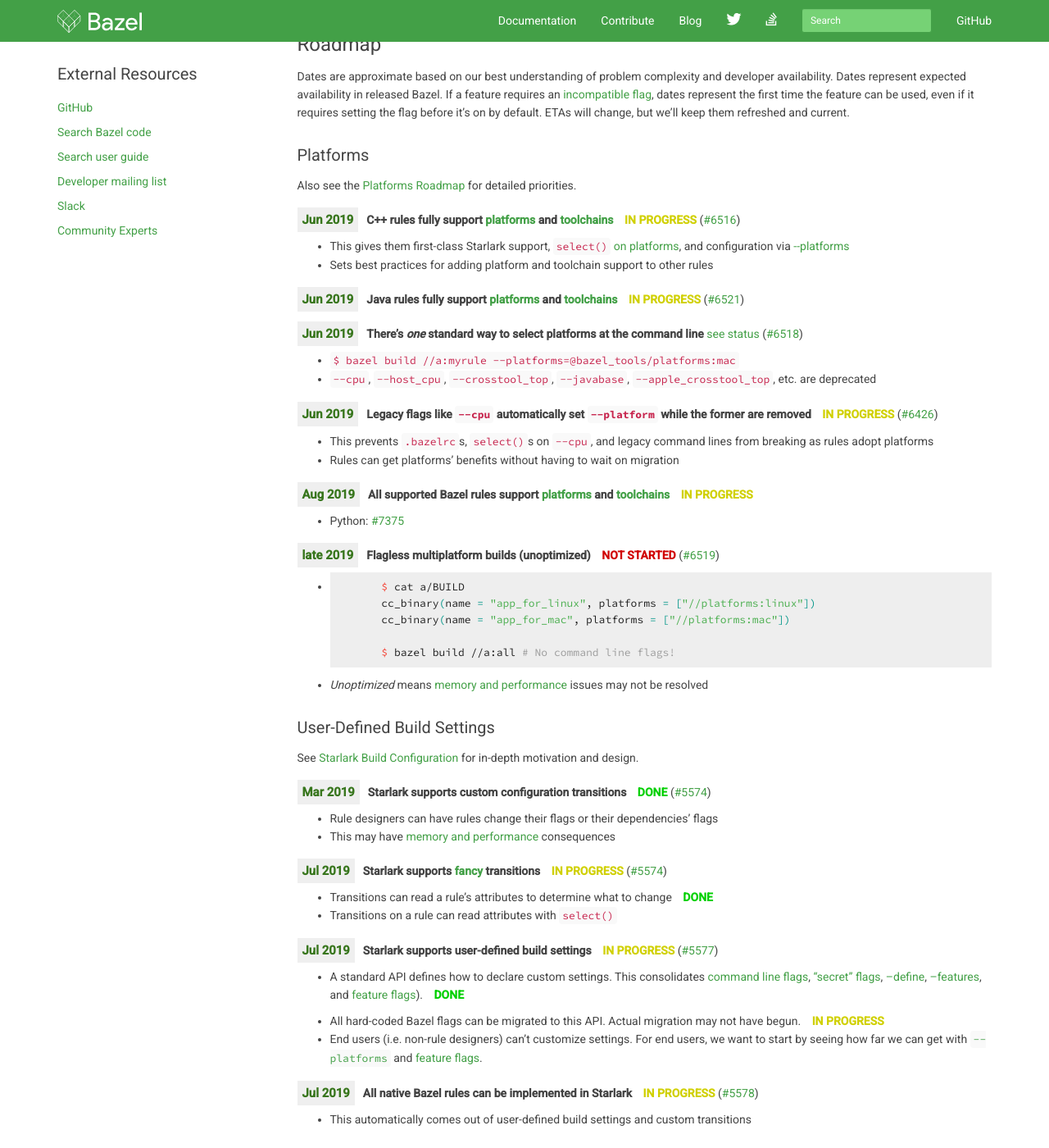
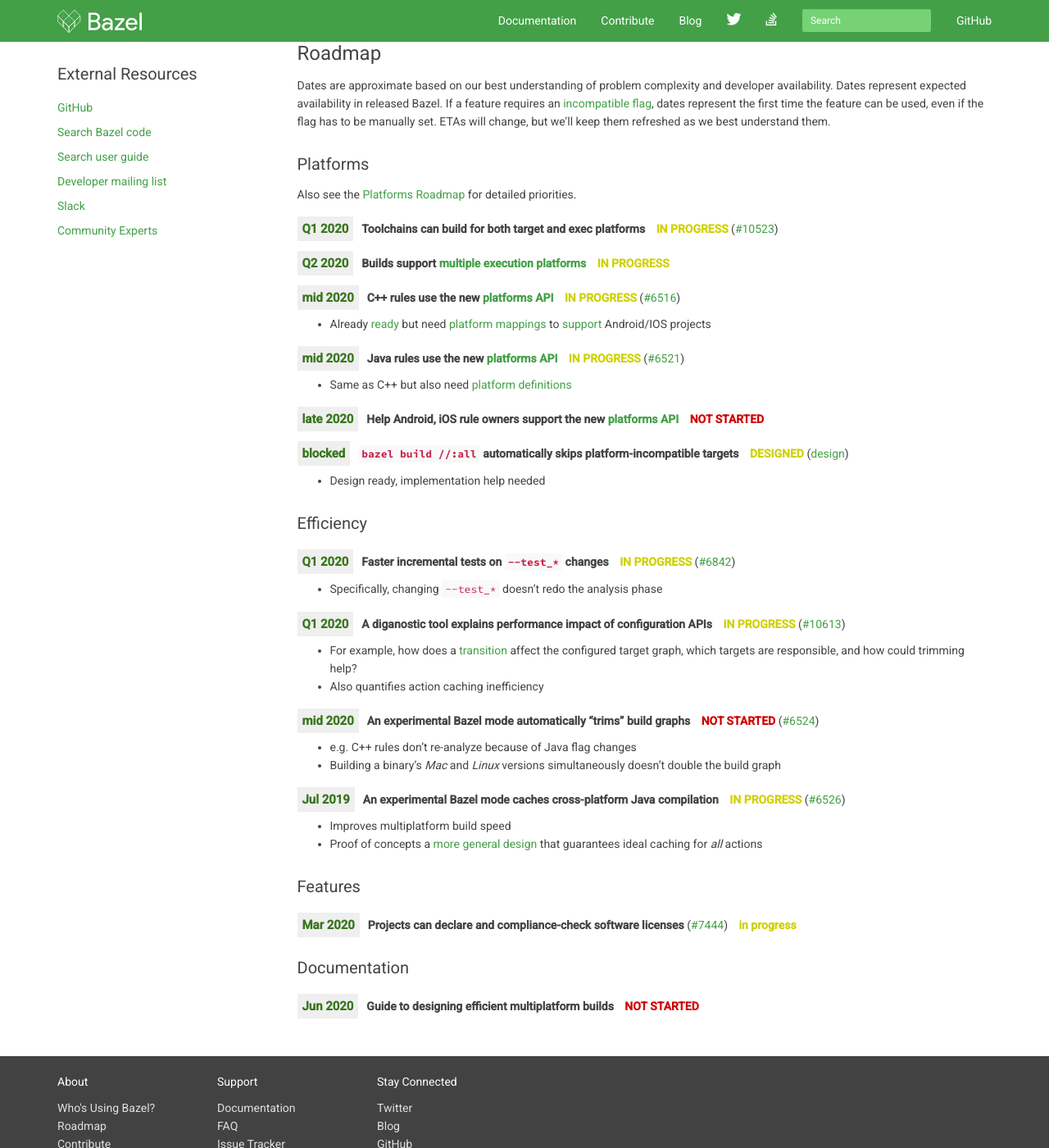
Before and after one commit to bazelbuild/bazel-website, a Jekyll site: the page built from roadmaps/configuration.md, in a window 1280 px wide and 1400 px high, scrolled down 684 px. Shown: the whole window at 82% size. Built offline with Jekyll 4.4.1, drawn with Linux system fonts in a browser that asks for light colours; nearby versions of some CDN libraries; library files that are not in the unit come from our copies; comment, search, counter and statistics services are not loaded; some of the changed text lies outside the part shown.

Commit message:
2020 Configurability roadmap (#215)
* Initial checkin of 2020 roadmap.

* Missed a few files last checkin.

* Final pieces of initial 2020 checkin

````diff
--- a/roadmaps/configuration.md
+++ b/roadmaps/configuration.md
@@ -30,29 +30,34 @@
   }
 </style>
 
-# Bazel Configurability 2019 Roadmap
+# Bazel Configurability 2020 Roadmap
 
-*Last verified: 2019-04-25* ([update history](https://github.com/bazelbuild/bazel-website/commits/master/roadmaps/configuration.md))
+*Last verified: 2020-01-17* ([update history](https://github.com/bazelbuild/bazel-website/commits/master/roadmaps/configuration.md))
 
 *Point of contact:* [gregestren](https://github.com/gregestren)
 
 *Discuss:*  [Configurability roadmap: discussion](https://github.com/bazelbuild/bazel/issues/6431)
 
-## Previous
+## Previous Roadmaps
 
-* [Bazel Configurability 2018 Roadmap](2018/configuration.html)
+* [2019](2019/configuration.html) (w/ EOY review)
+* [2018](2018/configuration.html)
 
 ## Goal
 
-**`$ bazel build :all`** ***just works***, for whatever platform(s) you build for.
+`$ bazel build //:all` *just works*, for any project and any targeted platforms.
 
-* Targets "know" how to build themselves. For example, an `android_binary` automatically chooses the right SDK.
 * Builds don't require command-line flags.
-* Any target can be built with any other. For example, a binary's *Mac* and *Linux* versions can be built in the same command.
-* Dependencies can build differently than their parents. For example, a test builds helper binaries without debug symbols.
-* All rule logic and related flags are user-defined. Nothing requires a Bazel release.
-* Builds can target any platform or any mix of platforms. Nothing requires a Bazel release.
-* These features scale well for large builds.
+* Each target automatically uses correct settings (e.g. `android_binary` uses the right NDK).
+* It's easy to target multiple platforms.
+* Dependencies can be configured differently than their parents.
+* Builds scale well, particularly w.r.t graph size and action caching.
+
+We also support
+[`cquery`](https://docs.bazel.build/versions/master/cquery.html), [`Starlark
+configuration`](https://docs.bazel.build/versions/master/skylark/config.html),
+and
+[`select()`](https://docs.bazel.build/versions/master/configurable-attributes.html).
 
 ## Roadmap
 
@@ -60,168 +65,104 @@
 and developer availability. Dates represent expected availability in released
 Bazel. If a feature requires an [incompatible
 flag](https://docs.bazel.build/versions/master/backward-compatibility.html#incompatible-changes-and-migration-recipes),
-dates represent the first time the feature can be used, even if it requires
-setting the flag before it's on by default. ETAs will change, but we'll keep
-them refreshed and current.
+dates represent the first time the feature can be used, even if the flag has to
+be manually set. ETAs will change, but we'll keep them refreshed as we best
+understand them.
 
 ### Platforms
 Also see the [Platforms Roadmap](platforms.html) for detailed priorities.
 
 <div class="padbottom"></div>
-<span class="etabox">Jun 2019</span>**C++ rules fully support
-[platforms](https://docs.bazel.build/versions/master/platforms.html) and
-[toolchains](https://docs.bazel.build/versions/master/toolchains.html)**
+<span class="etabox">Q1 2020</span>**Toolchains can build for both target and
+exec platforms**
+<span class="inprogressstatus">IN PROGRESS</span> ([#10523](https://github.com/bazelbuild/bazel/issues/10523))
+
+<div class="padbottom"></div>
+<span class="etabox">Q2 2020</span>**Builds support [multiple execution
+platforms](https://docs.google.com/document/d/1U9HzdDmtRnm244CaRM6JV-q2408mbNODAMewcGjnnbM/)**
+<span class="inprogressstatus">IN PROGRESS</span>
+
+<div class="padbottom"></div>
+<span class="etabox">mid 2020</span>**C++ rules use the new [platforms
+API](https://docs.bazel.build/versions/master/platforms-intro.html)**
 <span class="inprogressstatus">IN PROGRESS</span> ([#6516](https://github.com/bazelbuild/bazel/issues/6516))
 
-* This gives them first-class Starlark support, `select()` [on
-platforms](https://docs.bazel.build/versions/master/be/general.html#config_setting.constraint_values),
-and configuration via
-[-\-platforms](https://docs.bazel.build/versions/master/platforms.html#specifying-a-platform-for-a-build)
-* Sets best practices for adding platform and toolchain support to other rules
-
+* Already [ready](https://github.com/bazelbuild/bazel/issues/7260) but need
+  [platform
+  mappings](https://docs.bazel.build/versions/master/platforms-intro.html#how-to-use-platforms-today)
+  to [support](507230303) Android/IOS projects
 
 <div class="padbottom"></div>
-<span class="etabox">Jun 2019</span>**Java rules fully support
-[platforms](https://docs.bazel.build/versions/master/platforms.html) and
-[toolchains](https://docs.bazel.build/versions/master/toolchains.html)**
+<span class="etabox">mid 2020</span>**Java rules use the new [platforms
+API](https://docs.bazel.build/versions/master/platforms-intro.html)**
 <span class="inprogressstatus">IN PROGRESS</span> ([#6521](https://github.com/bazelbuild/bazel/issues/6521))
 
-<div class="padbottom"></div>
-<span class="etabox">Jun 2019</span>**There's _one_ standard way to select platforms
-at the command line**
-[see status](https://bazel.build/roadmaps/platforms.html#replace---cpu-and---host_cpu-flags) ([#6518](https://github.com/bazelbuild/bazel/issues/6518))
-
-* `$ bazel build //a:myrule --platforms=@bazel_tools/platforms:mac`
-* `--cpu`, `--host_cpu`, `--crosstool_top`, `--javabase`, `--apple_crosstool_top`, etc. are deprecated
-
+* Same as C++ but also need [platform definitions](https://github.com/bazelbuild/rules_java/pull/8)
 
 <div class="padbottom"></div>
-<span class="etabox">Jun 2019</span>**Legacy flags like `--cpu` automatically set `--platform` while the former are removed**
-<span class="inprogressstatus">IN PROGRESS</span> ([#6426](https://github.com/bazelbuild/bazel/issues/6426))
-
-* This prevents `.bazelrc`s, `select()`s on `--cpu`, and legacy command lines from breaking as rules adopt platforms
-* Rules can get platforms' benefits without having to wait on migration
+<span class="etabox">late 2020</span>**Help Android, iOS rule owners support the
+new [platforms
+API](https://docs.bazel.build/versions/master/platforms-intro.html)**
+<span class="notstartedstatus">NOT STARTED</span>
 
 <div class="padbottom"></div>
-<span class="etabox">Aug 2019</span>**All supported Bazel rules support
-[platforms](https://docs.bazel.build/versions/master/platforms.html) and
-[toolchains](https://docs.bazel.build/versions/master/toolchains.html)**
-<span class="inprogressstatus">IN PROGRESS</span>
+<span class="etabox">blocked</span>**`bazel build //:all` automatically skips
+platform-incompatible targets**
+<span class="inprogressstatus">DESIGNED</span>
+([design](https://docs.google.com/document/d/12n5QNHmFSkuh5yAbdEex64ot4hRgR-moL1zRimU7wHQ/edit?ts=5dfbe2fe))
 
-* Python: [#7375](https://github.com/bazelbuild/bazel/issues/7375)
-
-<div class="padbottom"></div>
-<span class="etabox">late 2019</span>**Flagless multiplatform builds
-(unoptimized)**
-<span class="notstartedstatus">NOT STARTED</span> ([#6519](https://github.com/bazelbuild/bazel/issues/6519))
-
-* ```sh
-        $ cat a/BUILD
-        cc_binary(name = "app_for_linux", platforms = ["//platforms:linux"])
-        cc_binary(name = "app_for_mac", platforms = ["//platforms:mac"])
-
-        $ bazel build //a:all # No command line flags!
-  ```
-* *Unoptimized* means [memory and performance](#efficiency) issues may not be resolved
-
-### User-Defined Build Settings
-See [Starlark Build Configuration](https://docs.google.com/document/d/1vc8v-kXjvgZOdQdnxPTaV0rrLxtP2XwnD2tAZlYJOqw/edit?usp=sharing) for in-depth motivation and design.
-
-<div class="padbottom"></div>
-<span class="etabox">Mar 2019</span>**Starlark supports custom configuration transitions**
-<span class="donestatus">DONE</span> ([#5574](http://github.com/bazelbuild/bazel/issues/5574#issuecomment-458349702))
-
-* Rule designers can have rules change their flags or their dependencies' flags
-* This may have [memory and performance](#efficiency) consequences
-
-
-<div class="padbottom"></div>
-<span class="etabox">Jul 2019</span>**Starlark supports [fancy](https://docs.google.com/document/d/1VIRx06cZB4wLU-ASq1XKFHmx67yfHtNOCbCempaPeaA/edit) transitions**
-<span class="inprogressstatus">IN PROGRESS</span> ([#5574](http://github.com/bazelbuild/bazel/issues/5574))
-
-* Transitions can read a rule's attributes to determine what to change <span class="donestatus">DONE</span>
-* Transitions on a rule can read attributes with `select()`
-
-
-<div class="padbottom"></div>
-<span class="etabox">Jul 2019</span>**Starlark supports user-defined build settings**
-<span class="inprogressstatus">IN PROGRESS</span> ([#5577](http://github.com/bazelbuild/bazel/issues/5577))
-
-* A standard API defines how to declare custom settings. This consolidates [command
-  line
-  flags](https://docs.bazel.build/versions/master/command-line-reference.html),
-  ["secret"
-  flags](https://github.com/bazelbuild/bazel/blob/master/src/main/java/com/google/devtools/build/lib/rules/apple/AppleCommandLineOptions.java#L246),
-  [--define](https://github.com/bazelbuild/bazel/blob/b3cf83cd20f30d77e6768de651a3e652f86d6f78/src/main/java/com/google/devtools/build/lib/analysis/config/BuildConfiguration.java#L423),
-  [--features](https://source.bazel.build/bazel/+/master:src/main/java/com/google/devtools/build/lib/analysis/config/BuildConfiguration.java;l=835?q=file:BuildConfiguration.java),
-  and [feature
-  flags](https://github.com/bazelbuild/bazel/blob/d6a98282e229b311dd56e65b72003197120f299a/src/test/java/com/google/devtools/build/lib/rules/android/AndroidBinaryTest.java#L3107)). <span
-  class="donestatus">DONE</span>
-
-* All hard-coded Bazel flags can be migrated to this API. Actual migration may
-  not have begun.  <span class="inprogressstatus">IN PROGRESS</span>
-* End users (i.e. non-rule designers) can't customize settings. For end users, we want to start
-  by seeing how far we can get with [`--platforms`](https://docs.bazel.build/versions/master/platforms.html#specifying-a-platform-for-a-build) and [feature
-  flags](https://github.com/bazelbuild/bazel/blob/d6a98282e229b311dd56e65b72003197120f299a/src/test/java/com/google/devtools/build/lib/rules/android/AndroidBinaryTest.java#L3107).
-
-
-<div class="padbottom"></div>
-<span class="etabox">Jul 2019</span>**All native Bazel rules can be implemented
-in Starlark**
-<span class="inprogressstatus">IN PROGRESS</span> ([#5578](http://github.com/bazelbuild/bazel/issues/5578))
-
-* This automatically comes out of user-defined build settings and custom transitions
+* Design ready, implementation help needed
 
 
 ### Efficiency
 
 <div class="padbottom"></div>
-<span class="etabox">May 2019</span>**An experimental Bazel mode automatically
-shrinks build graphs**
-<span class="donestatus">DONE</span> ([#6524](https://github.com/bazelbuild/bazel/issues/6524))
+<span class="etabox">Q1 2020</span>**Faster incremental tests on `--test_*`
+changes**
+<span class="inprogressstatus">IN PROGRESS</span> ([#6842](https://github.com/bazelbuild/bazel/issues/6842))
 
-* No rule builds twice when unrelated flags change
-* Building the *Mac* and *Linux* versions of a binary at the same time doesn't double the build graph
+* Specifically, changing `--test_*` doesn't redo the analysis phase
 
 <div class="padbottom"></div>
-<span class="etabox">Jul 2019</span>**This mode automatically optimizes [test
-trimming](https://github.com/bazelbuild/bazel/issues/5579) and [feature flags](https://github.com/bazelbuild/bazel/blob/d6a98282e229b311dd56e65b72003197120f299a/src/test/java/com/google/devtools/build/lib/rules/android/AndroidBinaryTest.java#L3107)**
-<span class="inprogressstatus">IN PROGRESS</span> ([#6524](https://github.com/bazelbuild/bazel/issues/6524))
+<span class="etabox">Q1 2020</span>**A diganostic tool explains performance
+impact of configuration APIs**
+<span class="inprogressstatus">IN PROGRESS</span> ([#10613](https://github.com/bazelbuild/bazel/issues/10613))
 
-* No rule builds twice when unrelated flags change
-* Building the *Mac* and *Linux* versions of a binary at the same time doesn't double the build graph
+* For example, how does a
+  [transition](https://docs.bazel.build/versions/master/skylark/config.html#user-defined-transitions)
+  affect the configured target graph, which targets are responsible,
+  and how could trimming help?
+* Also quantifies action caching inefficiency
+
+<div class="padbottom"></div>
+<span class="etabox">mid 2020</span>**An experimental Bazel mode automatically
+"trims" build graphs**
+<span class="notstartedstatus">NOT STARTED</span> ([#6524](https://github.com/bazelbuild/bazel/issues/6524))
+
+* e.g. C++ rules don't re-analyze because of Java flag changes
+* Building a binary's *Mac* and *Linux* versions simultaneously doesn't double the build graph
+
+<div class="padbottom"></div>
+<span class="etabox">Jul 2019</span>**An experimental Bazel mode caches
+cross-platform Java compilation**
+<span class="inprogressstatus">IN PROGRESS</span> ([#6526](https://github.com/bazelbuild/bazel/issues/6526))
+
+* Improves multiplatform build speed
+* Proof of concepts a [more general
+  design](https://docs.google.com/document/d/17snvmic26-QdGuwVw55Gl0oOufw9sCVuOAvHqGZJFr4/edit)
+  that guarantees ideal caching for *all* actions
 
 
+### Features
+
 <div class="padbottom"></div>
-<span class="etabox">Jul 2019</span>**An experimental Bazel mode makes identical actions unique**
-<span class="inprogressstatus">IN PROGRESS</span> ([#6526](https://github.com/bazelbuild/bazel/issues/6526))
-
-* Stops different actions from writing to the same path and overwriting each other's output
-* Improves multiplatform build time and remoe execution caching
-* Makes pure Java compilation cacehable across different CPUs.
+<span class="etabox">Mar 2020</span>**Projects can declare and compliance-check software
+licenses** ([#7444](https://github.com/bazelbuild/bazel/issues/7444))
+<span class="inprogressstatus">in progress</span>
 
 
-<div class="padbottom"></div>
-<span class="etabox">Jul 2019</span>**Projects can selectively opt into automatic shareable actions**
-<span class="notstartedstatus">NOT STARTED</span> ([#6526](https://github.com/bazelbuild/bazel/issues/6526))
-
-* Exposes the benefits of experimental unique actions while recognizing complete migration may take time
-
+### Documentation
 
 <div class="padbottom"></div>
-<span class="etabox">Jul 2019</span>**Documentation explains how to use
-[configuration transitions](#user-defined-build-settings) efficiently**
-<span class="notstartedstatus">NOT STARTED</span> ([#6525](https://github.com/bazelbuild/bazel/issues/6525))
-
-* Explains why builds may use more memory and be slower
-* Explains how to minimize this and make informed use of these features
-* Points to tools for profiling your build
-* Explains ongoing work to automatically improve efficiency
-
-
-<div class="padbottom"></div>
-<span class="etabox">late 2019</span>**Bazel automatically shrinks graphs with
-mixed build settings**
-<span class="notstartedstatus">NOT STARTED</span> ([#6524](https://github.com/bazelbuild/bazel/issues/6524))
-
-* Productionizes experimental build graph shrinking
+<span class="etabox">Jun 2020</span>**Guide to designing efficient multiplatform builds**
+<span class="notstartedstatus">NOT STARTED</span>
````
Also changed, not shown: roadmaps/2019/configuration.md (added, +268 -0 lines).
